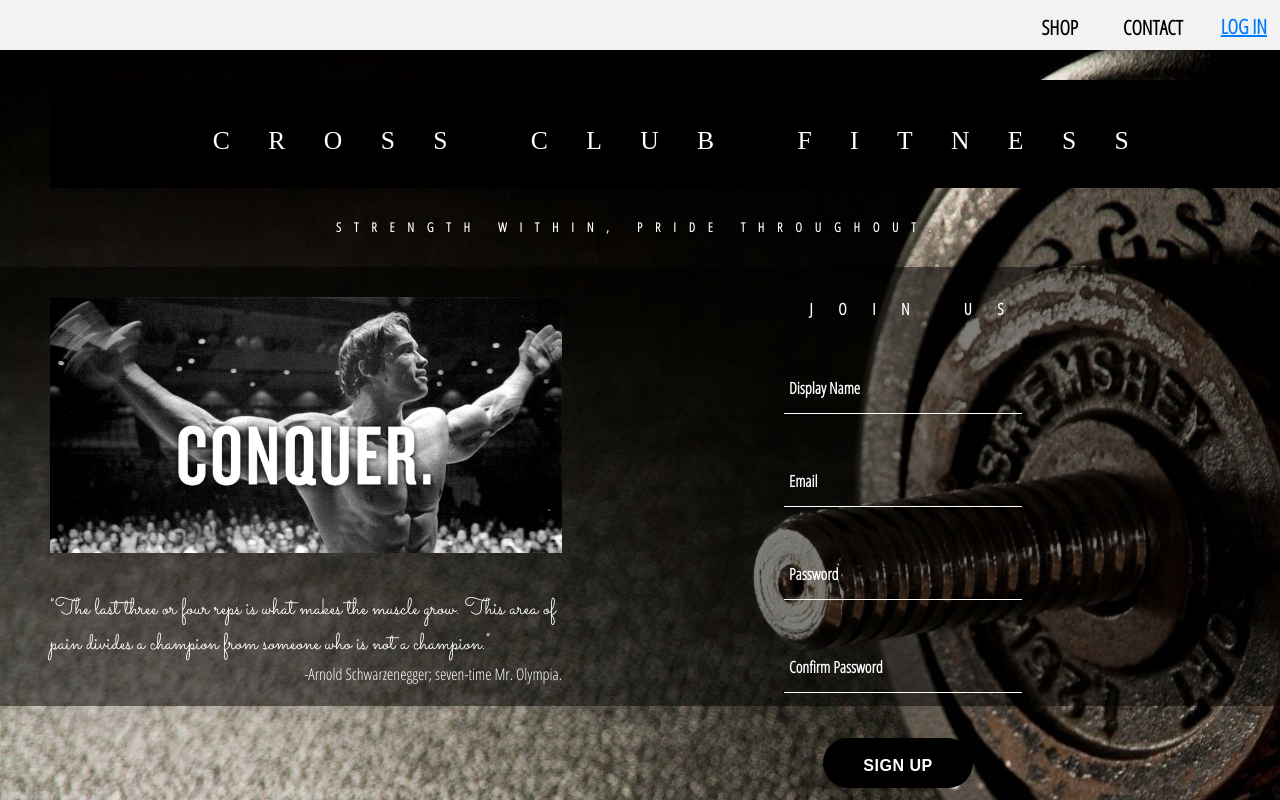
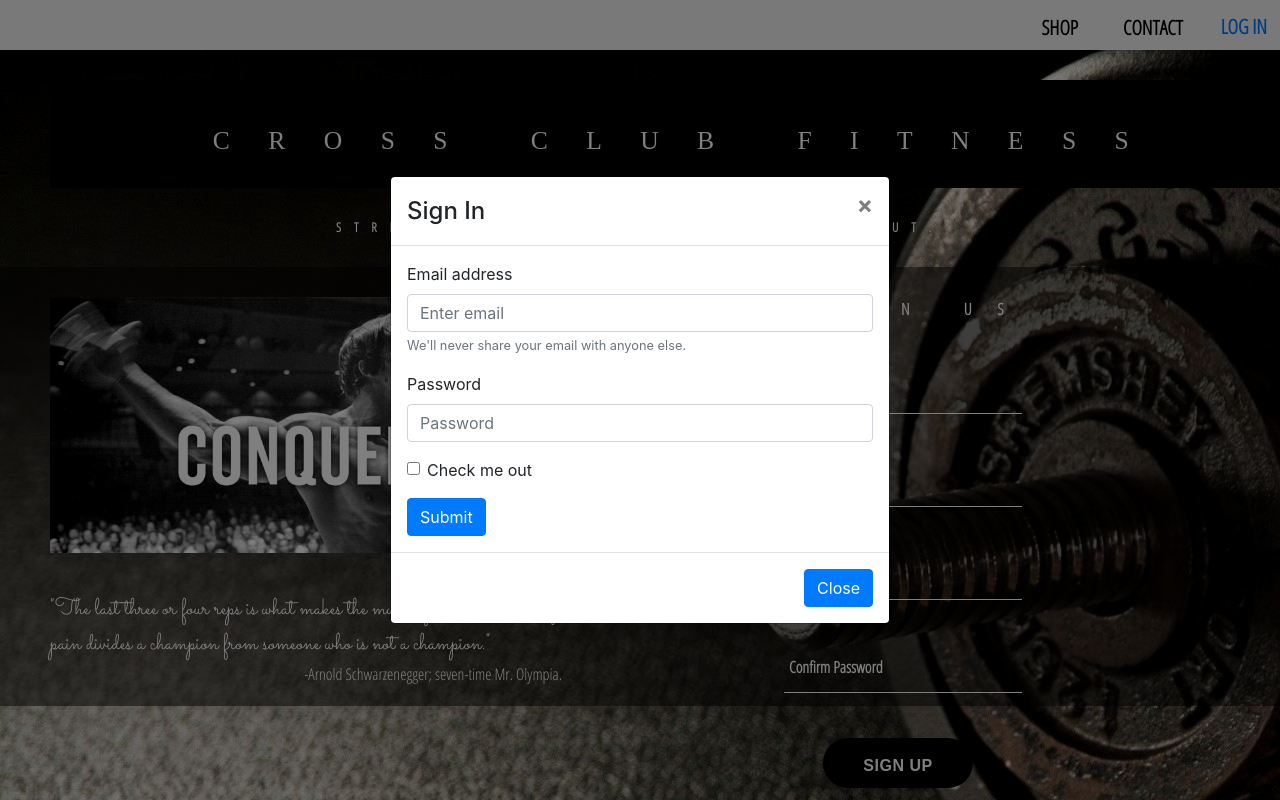
Before and after one commit to yashraj021/gymDatabase, a React (Create React App) app: page / in a window 1280 px wide. Both pictures are taken after a click on the button "LOG IN". Shown: the top 800 px of the page. Built offline with nearby package versions, Linux system fonts and the light colour scheme; a web font is replaced by a local one.

Commit message:
Login Modal perfectly working. Defined Port for connecting database to Sign Upfield and Sign In field and do the rest of maths in backend.

```diff
--- a/src/components/header.component/header.component.jsx
+++ b/src/components/header.component/header.component.jsx
@@ -13,9 +13,7 @@ const Header = () => (
             <Link className = 'option' to = '/shop'>
                 CONTACT
             </Link>
-            <div>
-                <SignIn/>
-            </div>
+            <SignIn/>
 
 
 
--- a/src/components/sign-in.component/sign-in.component.jsx
+++ b/src/components/sign-in.component/sign-in.component.jsx
@@ -1,5 +1,5 @@
 import React from 'react';
-import { Button } from 'react-bootstrap';
+import { Modal, Button, Form } from 'react-bootstrap';
 
 
 
@@ -9,21 +9,73 @@ class SignIn extends React.Component {
 
 
         this.state = {
-            show: true
-
+            show: false,
+            email: "",
+            password: ""
         }
     }
+    //HERE YOU CAN CONNECT YOUR BACKEND TO GET SIGN IN DATA VALE
+    handleSubmit = event => {
+        event.preventDefault();
+        console.log(this.state)
 
+    }
 
+    handleChange = event => {
+
+        const { type, value } = event.target;
+        console.log(type,value)
+        this.setState({[type]: value});
+    }
+
+    onclick = () => {
+        this.setState({show: true});
+    }
     onhandle = () => {
         this.setState({show: false});
     }
 
     render() {
         return (
-               <Button variant="link" className = "LogIn" style = {{fontSize: '20px', paddingTop: '1.1px', fontWeight: "bold", marginLeft: "10px"}}>
-                   LOG IN
-               </Button>
+            <div>
+                <Button variant="link" className = "LogIn" style = {{fontSize: '20px', paddingTop: '1.1px', fontWeight: "bold", marginLeft: "10px",textDecoration: 'none'}} onClick = {this.onclick}>
+                  {'LOG IN'}
+                </Button>
+                <div>
+                    <Modal centered show={this.state.show} onHide={this.onhandle}>
+                        <Modal.Header closeButton>
+                            <Modal.Title>Sign In</Modal.Title>
+                        </Modal.Header>
+                        <Modal.Body style = {{backgroundColor: "rgba(0,0,0,0)"}} >
+                        <Form onSubmit = {this.handleSubmit}>
+                            <Form.Group controlId="formBasicEmail">
+                                <Form.Label>Email address</Form.Label>
+                                <Form.Control type="email" placeholder="Enter email" onChange = {this.handleChange}/>
+                                <Form.Text className="text-muted">
+                                We'll never share your email with anyone else.
+                                </Form.Text>
+                            </Form.Group>
+
+                            <Form.Group controlId="formBasicPassword">
+                                <Form.Label>Password</Form.Label>
+                                <Form.Control type="password" placeholder="Password" onChange = {this.handleChange}/>
+                            </Form.Group>
+                            <Form.Group controlId="formBasicCheckbox">
+                                <Form.Check type="checkbox" label="Check me out" />
+                            </Form.Group>
+                            <Button variant="primary" type="submit">
+                                Submit
+                            </Button>
+                        </Form>
+                        </Modal.Body>
+                        <Modal.Footer>
+
+                            <Button onClick={this.onhandle}>Close</Button>
+                        </Modal.Footer>
+                    </Modal>
+                </div>
+           </div>
+
         )
     }
 }
--- a/src/components/sign-in.component/sign-in.styles.scss
+++ /dev/null
@@ -1,3 +0,0 @@
-.LogIn:hover{
-    color: pink;
-}
--- a/src/components/sign-up/sign-up.component.jsx
+++ b/src/components/sign-up/sign-up.component.jsx
@@ -19,6 +19,7 @@ class SignUp extends React.Component {
 
     handleSubmit = async event => {
         event.preventDefault();
+        //ONsIGNuP IS FROM HOMEPAGE TO UPDATE THE STATE, YOU CAN EITHER JOIN YOUR BACKEND HERE(RECOMMENDED) OR AT THE HOMEPAGE FOR SIGN UP
         this.props.onSignUp(this.state);
 
         this.setState({displayName: '',
```
